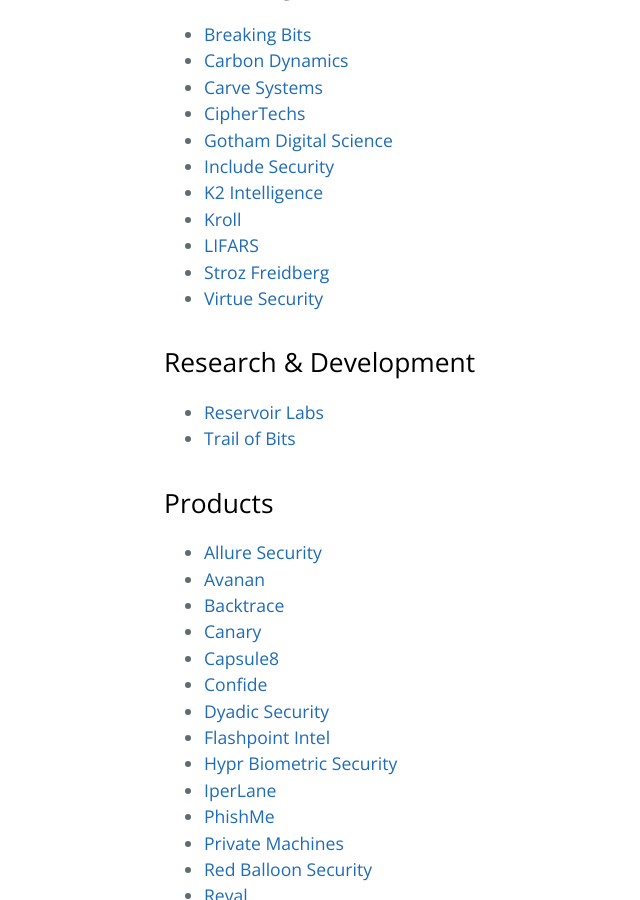
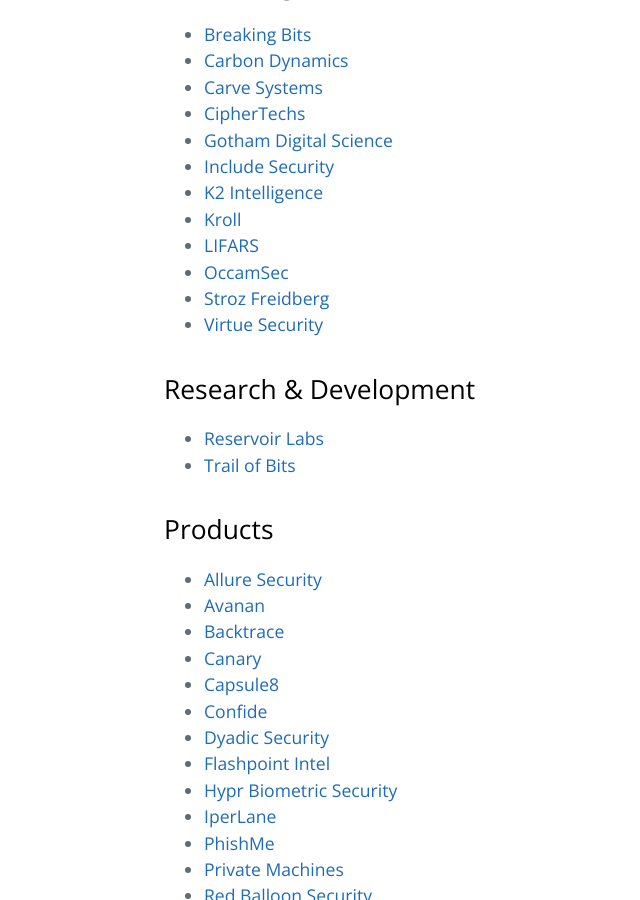
Before and after one commit to trailofbits/nyc-infosec, a Jekyll site: the page built from companies.md, in a window 1280 px wide and 900 px high, scrolled down 422 px. Shown: the whole window, without its empty margins (60-700 px from the left). Built offline with Jekyll 4.4.1, drawn with Linux system fonts in a browser that asks for light colours; our own code applies the rules of GitHub Pages for plain Markdown files.

Commit message:
Found a new consulting company in NYC

```diff
--- a/companies.md
+++ b/companies.md
@@ -17,6 +17,7 @@
 * [K2 Intelligence](https://www.k2intelligence.com/)
 * [Kroll](http://www.kroll.com/en-us)
 * [LIFARS](https://lifars.com/)
+* [OccamSec](http://www.occamsec.com)
 * [Stroz Freidberg](https://www.strozfriedberg.com/)
 * [Virtue Security](https://www.virtuesecurity.com/)
 
```
